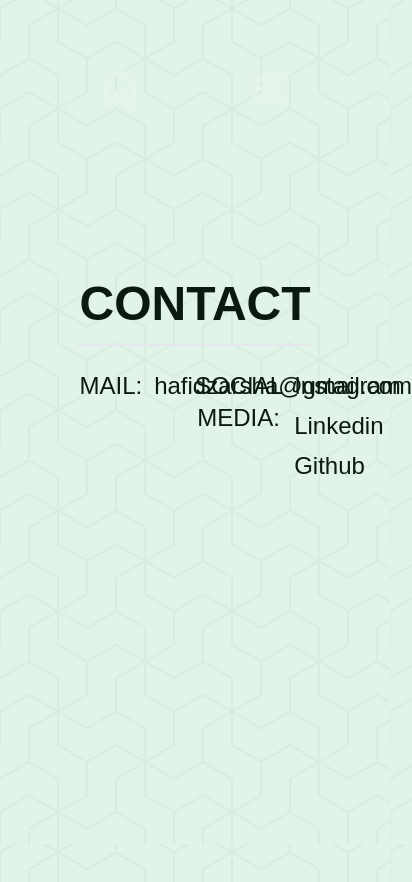
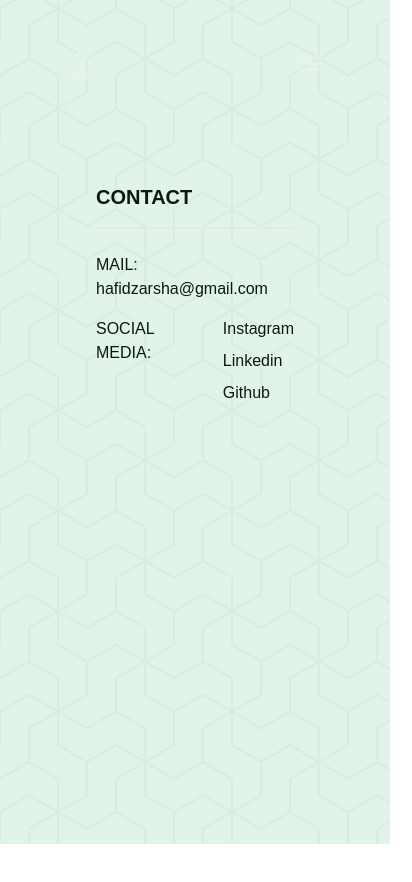
Before and after one commit to kabirarshafidz/my-portfolio, a Next.js app: page /contact in a window 390 px wide. Shown: the top 882 px of the page, 412 px wide, since content can reach past the window. After the commit the page ends 844 px from the top, so only its background shows below. Built offline with nearby package versions, Linux system fonts and the light colour scheme; a web font is replaced by a local one.

Commit message:
responsive added

```diff
--- a/src/app/about/page.tsx
+++ b/src/app/about/page.tsx
@@ -14,11 +14,11 @@ export default function About() {
     <div className="flex flex-col h-screen">
       <Header onHomeClicked={handleClick} />
       <main
-        className={`grow flex flex-col items-center justify-center text-center ${
+        className={`grow flex flex-col items-center justify-center text-center mt-12 ${
           clicked ? `fade-out` : "fade-in"
         }`}
       >
-        <div className="grid grid-cols-2 pb-16">
+        <div className="grid sm:grid-cols-1 md:grid-cols-2 sm:grid-rows-2 md:grid-rows-1 pb-16 gap-36 sm:gap-12">
           {/* <div className="absolute top-1/4 right-1/2 left-0 h-auto mr-8">
             <div className="about-container rounded-r-3xl">
               <div className="p-8 text-right pl-36">
@@ -48,11 +48,11 @@ export default function About() {
               className="absolute bottom-0 h-auto w-3/4"
             />
           </div> */}
-          <div className=" top-1/4 right-1/2 left-0 mr-8">
+          <div className="mr-8">
             <div className="about-container rounded-r-3xl">
-              <div className="p-8 text-right pl-36">
+              <div className="p-8 text-right pl-12 lg:pl-36">
                 <h1 className="page-title">ABOUT ME</h1>
-                <p className="text-lg">
+                <p className="text-sm md:text-md lg:text-lg">
                   Hi! I&#39;m <span>HAFIDZ ARSHA KABIRA</span>. I&#39;m an
                   incoming Advanced Computing student at the University of
                   Sydney with a strong interest in Web Development, Data
@@ -72,13 +72,13 @@ export default function About() {
               </a>
             </div>
           </div>
-          <div className="grid grid-rows-2">
-            <div></div>
-            <div className="about-container relative rounded-l-3xl ml-8">
+          <div className="grid grid-rows-2  ml-8">
+            <div className="hidden sm:block md:hidden lg:block"></div>
+            <div className="hidden sm:block about-container relative rounded-l-3xl lg:row-span-1 md:row-span-2">
               <img
                 src="./myprofile.svg"
                 alt=""
-                className="fading-image absolute w-3/4 left-0 bottom-0"
+                className="fading-image absolute w-full sm:w-2/3 md:w-full xl:w-3/4 left-0 bottom-0"
               />
             </div>
           </div>
--- a/src/app/contact/page.tsx
+++ b/src/app/contact/page.tsx
@@ -59,20 +59,24 @@ export default function Home() {
     setClicked(!clicked);
   }
   return (
-    <div className="relative h-screen">
+    <div className="flex flex-col h-screen">
       <Header onHomeClicked={handleClick} />
       <main
-        className={`flex flex-col h-full ${clicked ? `fade-out` : "fade-in"}`}
+        className={`grow flex flex-col h-full ${
+          clicked ? `fade-out` : "fade-in"
+        }`}
       >
-        <div className="grow flex items-center justify-center text-center">
-          <div className="w-full mx-48 pb-80">
+        <div className="flex justify-center">
+          <div className="w-full lg:mx-48 mx-24 mt-24 sm:mt-12 lg:mt-24 xl:mt-36 h-min">
             {/* Page Content */}
             <div className="border-b-2 flex justify-between">
-              <h1 className="page-title !text-5xl">CONTACT</h1>
+              <h1 className="page-title xl:!text-5xl lg:text-3xl  !text-xl">
+                CONTACT
+              </h1>
               <div></div>
             </div>
-            <div className="grid grid-cols-2 mt-6 text-2xl">
-              <div className="flex gap-3">
+            <div className="grid sm:grid-cols-2 grid-cols-1 sm:grid-rows-1 grid-rows-1 mt-6 xl:text-3xl lg:text-xl text-md gap-4">
+              <div className="flex-none sm:flex gap-3 text-left">
                 <p>MAIL:</p>
                 <a href="mailto:hafidzarsha@gmail.com">
                   <p className="border-animation">hafidzarsha@gmail.com</p>
@@ -83,19 +87,25 @@ export default function Home() {
                 <div className="flex flex-col gap-2">
                   <a
                     href="https://instagram.com/arshafka"
-                    className="border-animation  w-min"
+                    className="border-animation w-min"
+                    target="_blank"
+                    rel="noopener noreferrer"
                   >
                     <p>Instagram</p>
                   </a>
                   <a
                     href="https://linkedin.com/in/hafidzarshakabira"
                     className="border-animation w-min"
+                    target="_blank"
+                    rel="noopener noreferrer"
                   >
                     <p>Linkedin</p>
                   </a>
                   <a
                     href="https://github.com/kabirarshafidz"
                     className="border-animation w-min"
+                    target="_blank"
+                    rel="noopener noreferrer"
                   >
                     <p>Github</p>
                   </a>
--- a/src/app/globals.css
+++ b/src/app/globals.css
@@ -104,11 +104,11 @@ span {
 @keyframes fade-down {
   0% {
     opacity: 0;
-    transform: translateY(-30px);
+    transform: translateY(-30px) scale(1.1);
   }
   100% {
     opacity: 1;
-    transform: translateY(0px);
+    transform: translateY(0px) scale(1);
   }
 }
 
@@ -123,7 +123,7 @@ span {
   }
 }
 
-header {
+nav {
   animation: fade-down 0.5s;
 }
 
--- a/src/app/page.tsx
+++ b/src/app/page.tsx
@@ -16,15 +16,15 @@ export default function Home() {
           clicked ? `fade-out` : "fade-in"
         }`}
       >
-        <div className="pb-16">
-          <div className="text-5xl mb-6">
+        <div className="pb-16 mx-4 md:mx-0">
+          <div className="text-2xl md:text-5xl mb-6">
             <p className="mb-4">
               Hello 👋🏻 I&#39;m <span>ARSHA</span>
             </p>
             <p>A student and a part-time web developer</p>
           </div>
           <div className="flex gap-4 justify-center">
-            <a href="/projects" className="border-animation pb-1">
+            <a href="/projects" className="border-animation pb-1 text-md">
               <div className="flex">
                 <p className="mr-2">See my projects</p>
                 <svg
--- a/src/app/projects/page.tsx
+++ b/src/app/projects/page.tsx
@@ -29,7 +29,7 @@ export default function Projects() {
     },
     {
       id: 1,
-      title: "LeadOr",
+      title: "Lead'Or",
       year: "2023",
       image: "leador",
       link: "https://github.com/kabirarshafidz/leador.git",
@@ -61,9 +61,11 @@ export default function Projects() {
           clicked ? `fade-out` : "fade-in"
         }`}
       >
-        <div className="h-2/3 w-3/4 grid grid-cols-2 pb-16">
+        <div className="h-2/3 w-3/4 grid lg:grid-cols-2 grid-cols-1 pb-16">
           <div
-            className={`app-logo ${hovered ? "slide-animation" : ""} -z-10`}
+            className={`app-logo ${
+              hovered ? "slide-animation" : ""
+            } -z-10 hidden lg:block`}
             style={{
               backgroundImage: `url(/${image}.svg)`,
               backgroundSize: "cover",
@@ -73,7 +75,7 @@ export default function Projects() {
             }}
           />
           {/* <div style={{ display: hovered ? "none" : "inline" }}></div> */}
-          <div className="border rounded-r-3xl z-10">
+          <div className="border lg:rounded-r-3xl lg:rounded-none rounded-3xl z-10">
             <div className="flex justify-between pt-8 text-3xl font-bold pb-6 border-b-2 mx-8 px-8">
               <h1>PROJECTS</h1>
               <h1>{projects.length}</h1>
--- a/src/components/Header.tsx
+++ b/src/components/Header.tsx
@@ -137,8 +137,8 @@ export default function Header(props: Props) {
   }
 
   return (
-    <div className="pt-16 flex flex-col relative">
-      <header className="mx-24 flex justify-between z-30">
+    <div className="pt-12 md:pt-16 flex flex-col relative">
+      <nav className="mx-16 md:mx-24 flex justify-between z-30">
         <div className="transition duration-300 ease-in-out hover:scale-110 ">
           <a href="/">
             <svg
@@ -147,6 +147,7 @@ export default function Header(props: Props) {
               viewBox="0 -960 960 960"
               width="48px"
               fill="#e6f4eb"
+              className="size-8 lg:size-12"
             >
               <path d="M220-180h150v-250h220v250h150v-390L480-765 220-570v390Zm-60 60v-480l320-240 320 240v480H530v-250H430v250H160Zm320-353Z" />
             </svg>
@@ -160,16 +161,17 @@ export default function Header(props: Props) {
               viewBox="0 -960 960 960"
               width="48px"
               fill="#e6f4eb"
+              className="size-8 lg:size-12"
             >
               <path d="M144-264v-72h672v72H144Zm0-180v-72h672v72H144Zm0-180v-72h672v72H144Z" />
             </svg>
           </button>
         </div>
-      </header>
+      </nav>
       {showMenu && (
         <div className="menu-page fixed inset-0 bg-opacity-100 flex items-center justify-center text-center z-20">
           <div
-            className={`text-6xl flex flex-col gap-16 ${
+            className={`text-2xl md:text-3xl lg:text-5xl flex flex-col gap-4 md:gap-8 lg:gap-16 ${
               showMenu ? `fade-in` : "fade-out"
             }`}
           >
--- a/src/components/List.tsx
+++ b/src/components/List.tsx
@@ -16,7 +16,7 @@ export default function List(props: Props) {
   }
 
   return (
-    <a href={props.link}>
+    <a href={props.link} target="_blank" rel="noopener noreferrer">
       <li
         id={props.id.toString()}
         className="text-2xl border-b-2 mx-8 flex justify-between mt-6 pb-6"
```
